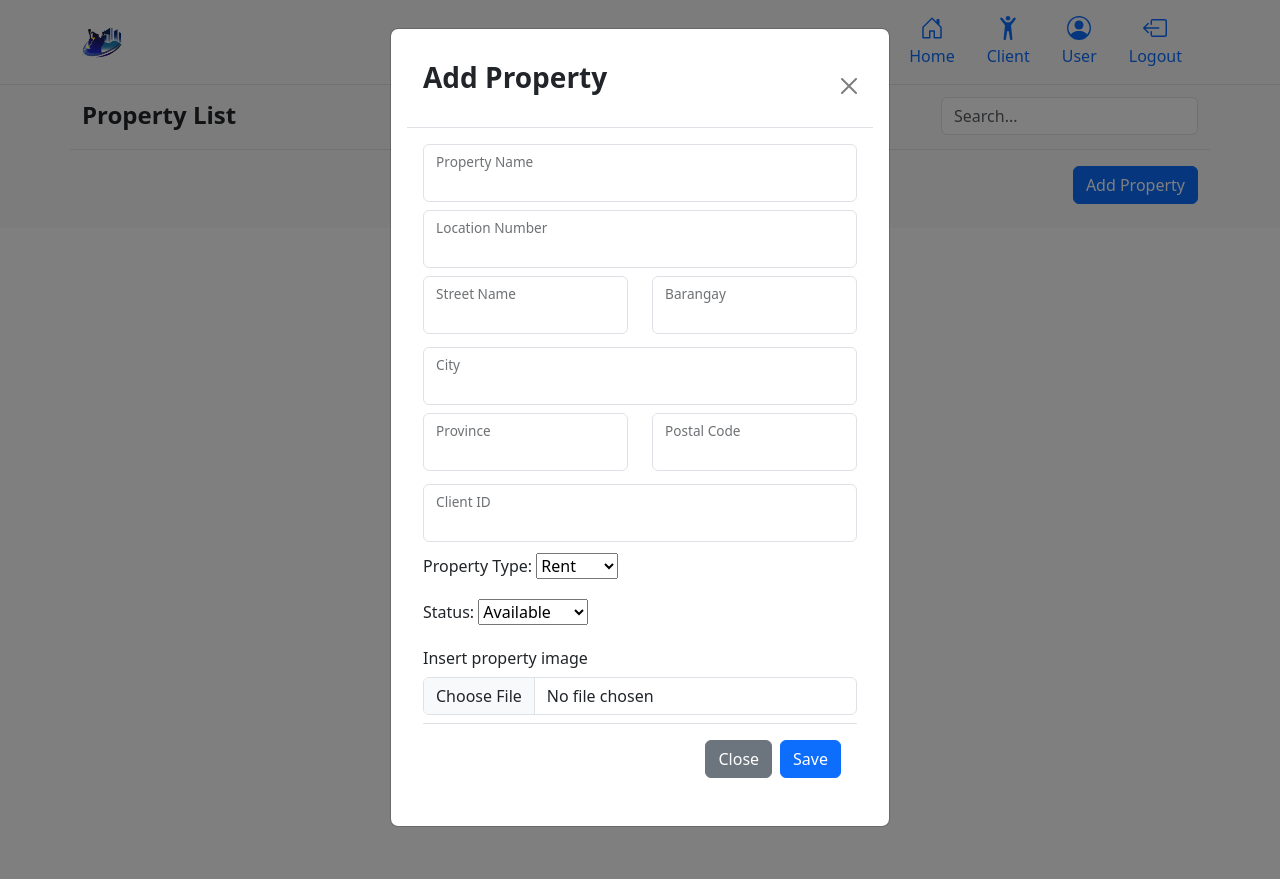
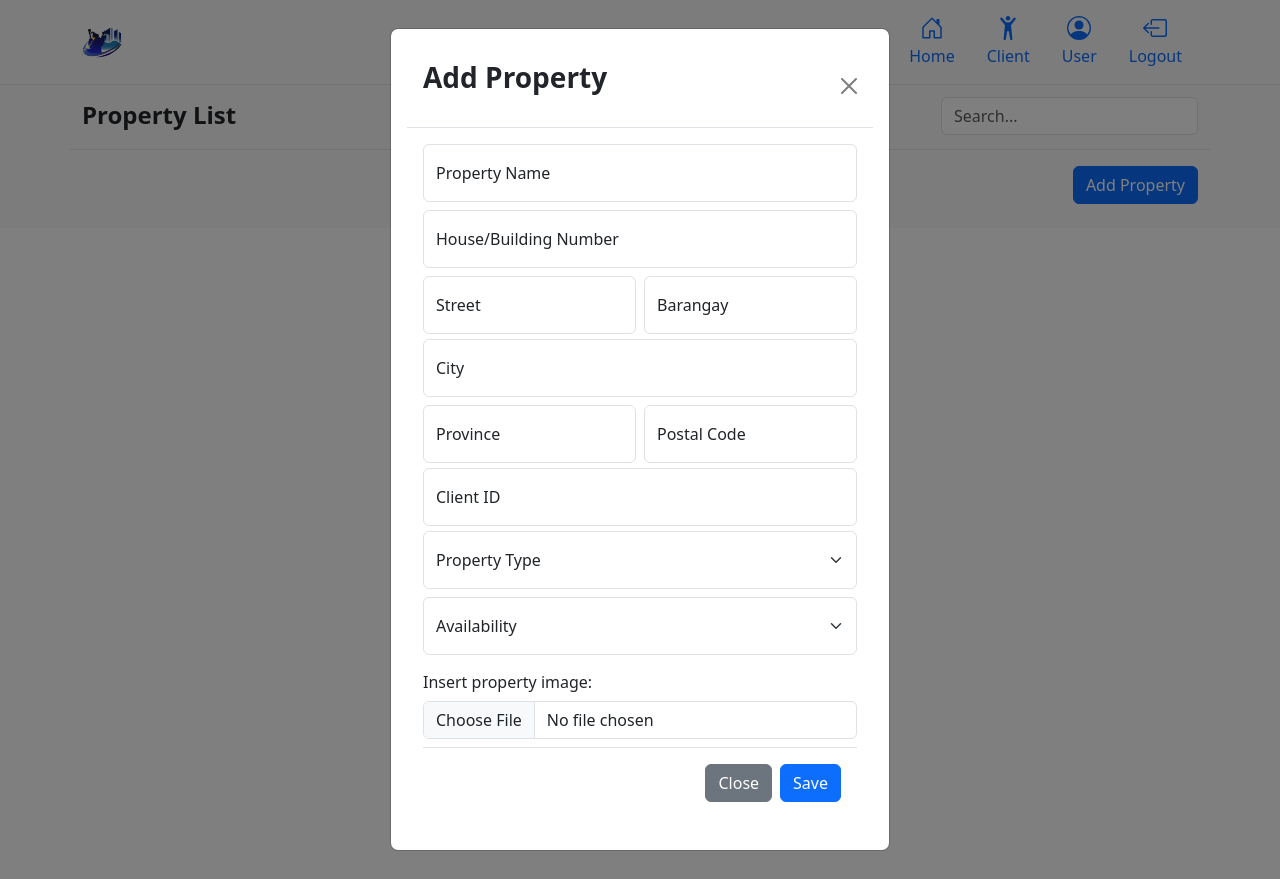
Before and after one commit to AdrianeTroyRoa/WizardRealtyListing, a Flask app: template website/templates/index.html in a window 1280 px wide, after a click on "Add Property". Run offline with Flask 3, Linux system fonts and the light colour scheme; the template is opened without the code that fills it, so the values that code supplies are empty.

Commit message:
improved ui of add property

```diff
--- a/website/static/css/register.css
+++ b/website/static/css/register.css
@@ -27,11 +27,19 @@ body {
   margin-bottom: 15px;
 }
 
-.form-signin input[placeholder="Postal Code"]{
+.form-signin input[id="postalCode"]{
   margin-bottom: 20px;
 }
 
 .form-signin select[name="gender"]{
+  height:58px;
+}
+
+.form-signin select[name="propertyType"]{
+  height:58px;
+}
+
+.form-signin select[name="availability"]{
   height:58px;
 }
 
--- a/website/templates/index.html
+++ b/website/templates/index.html
@@ -197,72 +197,72 @@
               <form class="needs-validation" novalidate method="POST" enctype="multipart/form-data">
                 <div class="mb-2">
                   <div class="form-floating">
-                    <input type="text" class="form-control" id="propertyName" name="propertyName">
+                    <input type="text" class="form-control" id="propertyName" name="propertyName" placeholder="Property Name">
                     <label for="propertyName">Property Name</label>
                   </div>
                 </div>
                 <div class="mb-2">
                   <div class="form-floating">
-                    <input type="text" class="form-control" id="propertyAddress" name="propertyLoc">
-                    <label for="floatingInputGrid">Location Number</label>
+                    <input type="text" class="form-control" id="propertyAddress" name="propertyLoc" placeholder="House/Building Number">
+                    <label for="floatingInputGrid">House/Building Number</label>
                   </div>
                 </div>
-                <div class="row mb-2">
-                  <div class="col">
+                <div class="row g-2">
+                  <div class="col-md">
                     <div class="form-floating">
-                      <input type="text" class="form-control" id="propertySeller" name="propertySt">
-                      <label for="propertySeller" class="col-form-label">Street Name</label>
+                      <input type="text" class="form-control" id="propertyStreet" name="propertyStreet" placeholder="Street">
+                      <label for="propertySeller" class="col-form-label">Street</label>
                     </div>
                   </div>
-                  <div class="col">
+                  <div class="col-md">
                     <div class="form-floating">
-                      <input type="text" class="form-control" id="propertySeller" name="propertyBrgy">
+                      <input type="text" class="form-control" id="propertyBrngy" name="propertyBrgy" placeholder="Barangay">
                       <label for="propertySeller" class="col-form-label">Barangay</label>
                     </div>
                   </div>
                 </div>
                 <div class="mb-2">
                   <div class="form-floating">
-                    <input type="text" class="form-control" id="propertyAddress" name="propertyCity">
-                    <label for="propertyAddress" class="col-form-label">City</label>
+                    <input type="text" class="form-control" id="propertyCity" name="propertyCity" placeholder="City">
+                    <label for="propertyAddress">City</label>
                   </div>
                 </div>
-                <div class="row mb-2">
-                  <div class="col">
+                <div class="row g-2">
+                  <div class="col-md">
                     <div class="form-floating">
-                      <input type="text" class="form-control" id="propertySeller" name="propertyProv">
+                      <input type="text" class="form-control" id="propertyProv" name="propertyProv" placeholder="Province">
                       <label for="propertySeller" class="col-form-label">Province</label>
                     </div>
                   </div>
-                  <div class="col">
+                  <div class="col-md">
                     <div class="form-floating">
-                      <input type="text" class="form-control" id="propertySeller" name="propertyPost">
-                      <label for="propertySeller" class="col-form-label">Postal Code</label>
+                      <input type="text" class="form-control" id="propertyPostal" name="propertyPostal" placeholder="Postal Code">
+                      <label for="propertySeller">Postal Code</label>
                     </div>
                   </div>
                 </div>
                 <div class="col">
                   <div class="form-floating">
-                    <input type="text" class="form-control" id="propertySeller" name="propertyPost">
+                    <input type="text" class="form-control" id="propertyClient" name="propertyClient" placeholder="Client ID">
                     <label for="propertySeller" class="col-form-label">Client ID</label>
                   </div>
                 </div>
                 <div class="mb-2">
-                  <label for="propertyStatus" class="col-form-label">Property Type:</label>
-                  <select class="select-form" id="" aria-label="statusSelect" name="propertyStat">
-                    <option selected>Rent</option>
-                    <option value="1">For Sale</option>
+                  <select class="form-select" id="propertyType" aria-label="statusSelect" name="propertyType">
+                    <option selected>Property Type</option>
+                    <option value="For Sale">For Sale</option>
+                    <option value="Rent">Rent</option>
                   </select>
                 </div>
                 <div class="mb-2">
-                  <label for="propertyStatus" class="col-form-label">Status:</label>
-                  <select class="select-form" id="" aria-label="statusSelect" name="propertyStat">
-                    <option selected>Available</option>
-                    <option value="1">Unavailable</option>
+                  <select class="form-select" id="availability" aria-label="statusSelect" name="availability">
+                    <option selected>Availability</option>
+                    <option value="Available">Available</option>
+                    <option value="Unavailable">Unavailable</option>
                   </select>
                 </div>
                 <div class="mb-2">
-                  <label for="propertyImage" class="col-form-label">Insert property image</label>
+                  <label for="propertyImage" class="col-form-label">Insert property image:</label>
                   <input class="form-control" id="propertyImage" type="file" name="file">
                 </div>
                 <div class="modal-footer">
```
